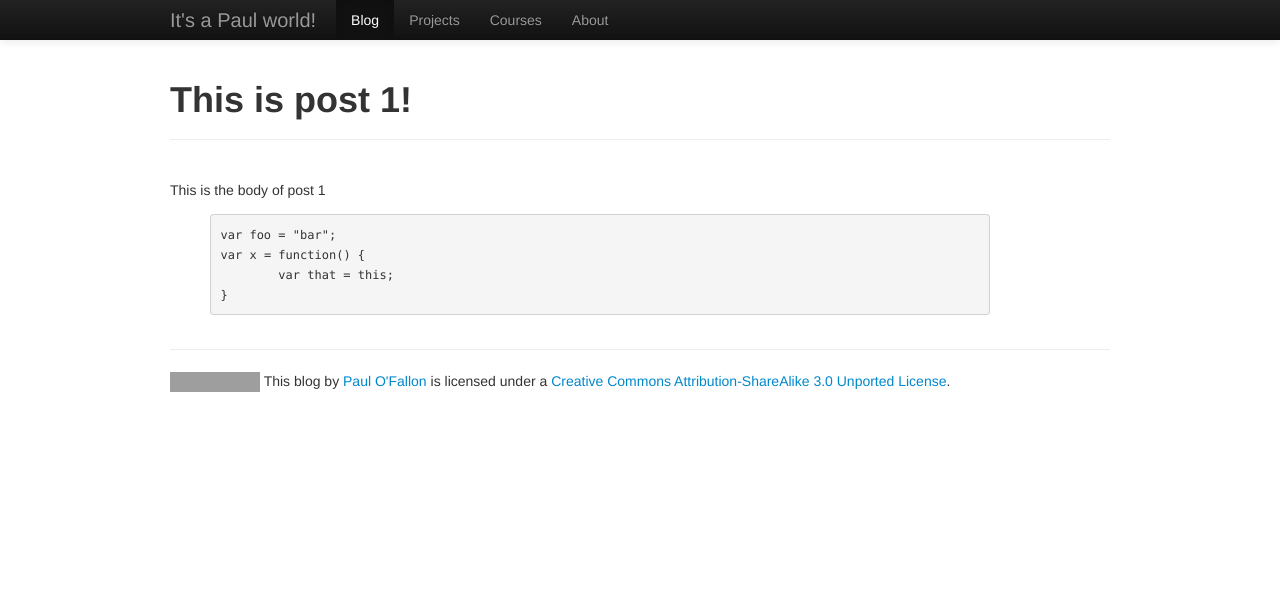
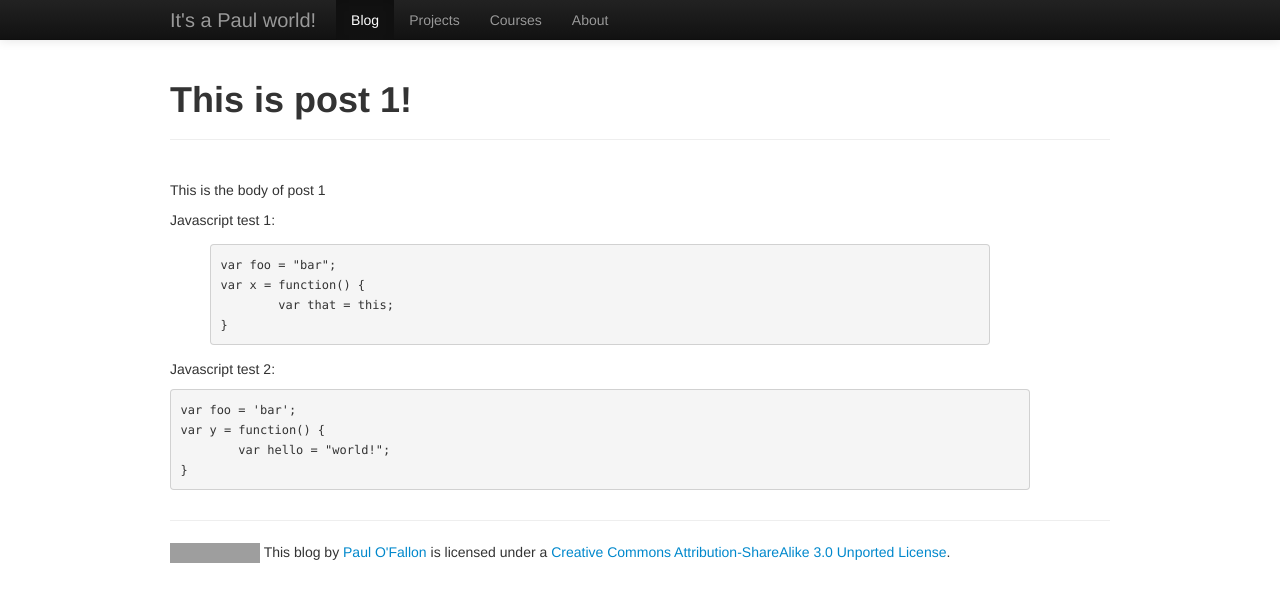
Before and after one commit to pofallon/pofallon.github.com, a Jekyll site: the page built from blog/_posts/2012-09-01-post1.md, in a window 1280 px wide. Shown: the top 602 px of the page. Built offline with Jekyll 4.4.1, drawn with Linux system fonts in a browser that asks for light colours; grey boxes are pictures that could not be loaded.

Commit message:
Code highlighting test

````diff
--- a/blog/_posts/2012-09-01-post1.md
+++ b/blog/_posts/2012-09-01-post1.md
@@ -7,9 +7,20 @@
 ---
 This is the body of post 1
 
+Javascript test 1:
+
 {% highlight javascript %}
 var foo = "bar";
 var x = function() {
 	var that = this;
 }
 {% endhighlight %}
+
+Javascript test 2:
+
+```javascript
+var foo = 'bar';
+var y = function() {
+	var hello = "world!";
+}
+```
````
